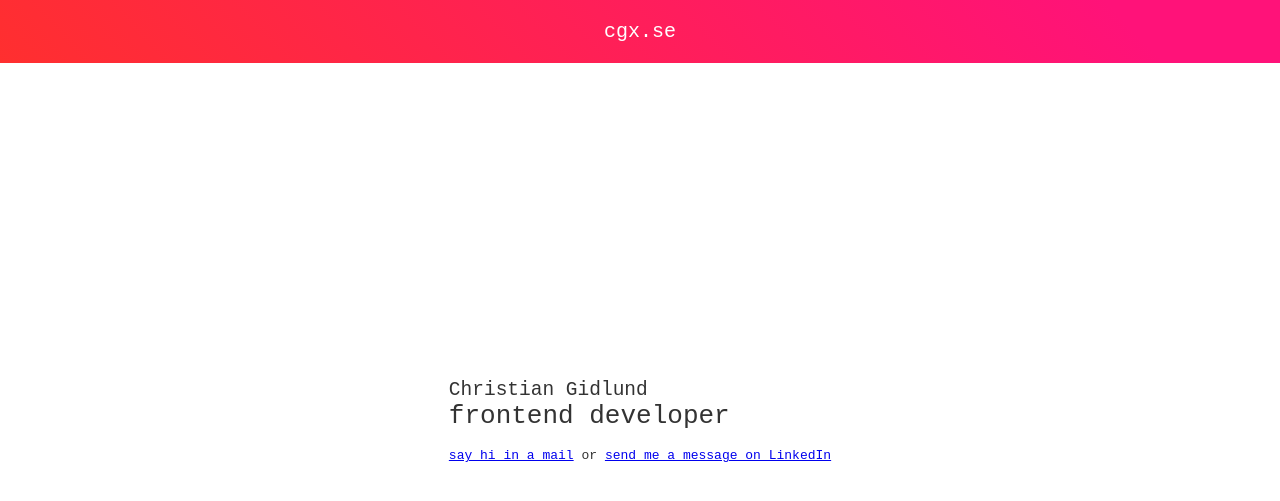
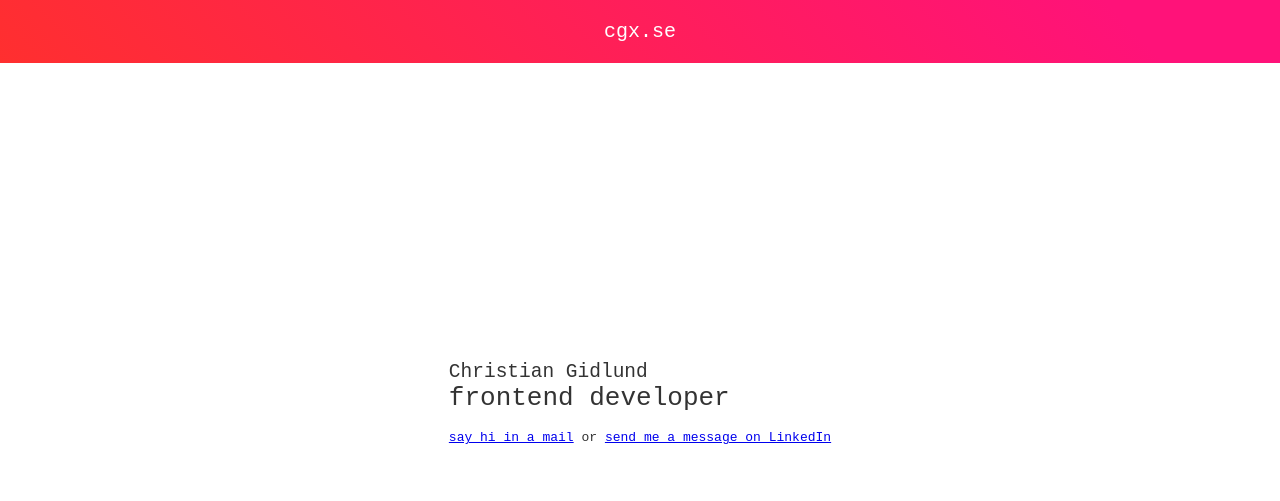
Before and after one commit to cgidlund/site, a Jekyll site: the page built from index.md, in a window 1280 px wide. Shown: the top 501 px of the page. Built offline with Jekyll 4.4.1, drawn with Linux system fonts in a browser that asks for light colours.

Commit message:
Updated css

```diff
--- a/_includes/style.html
+++ b/_includes/style.html
@@ -64,7 +64,7 @@
     display: flex;
     align-items: center;
     justify-content: center;
-    min-height: 94vh;
+    min-height: 90vh;
   }
 
   .site-content--h-center {
```
